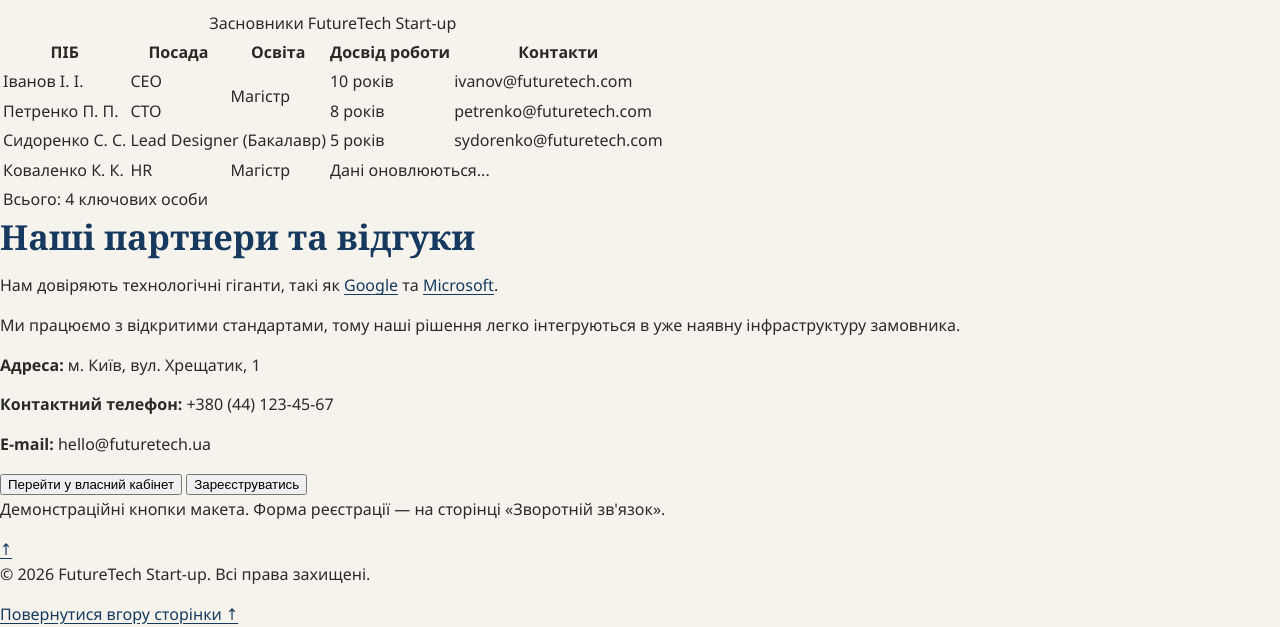
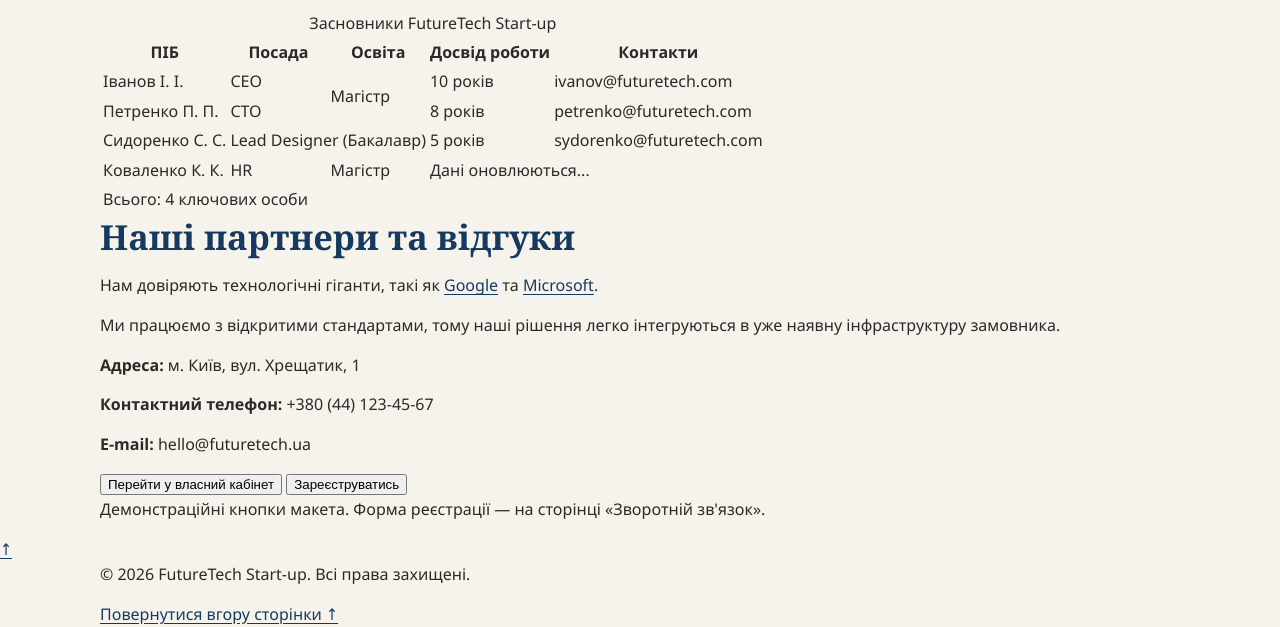
Before and after one commit to nedeflexaaa/Frontend_lab2, a plain HTML site: page index.html in a window 1280 px wide. Shown: the part 640-1267 px from the top of the page. Drawn offline with Linux system fonts and the light colour scheme.

Commit message:
added container's styles

```diff
--- a/style.css
+++ b/style.css
@@ -68,3 +68,8 @@ h3 {
 p {
     margin: 0 0 14px;
 }
+
+.container {
+    width: min(1080px, calc(100% - 40px));
+    margin-inline: auto;
+}
```
